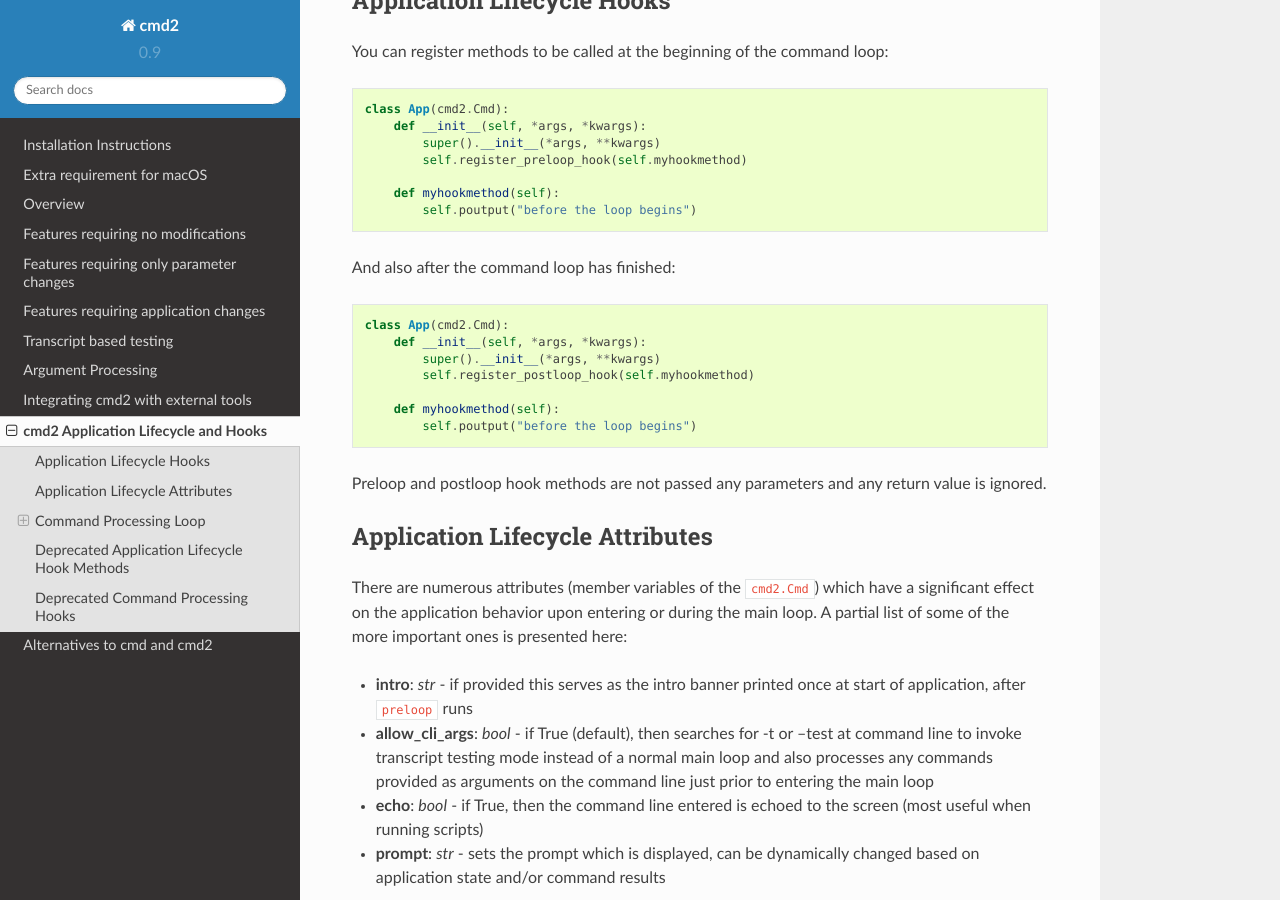
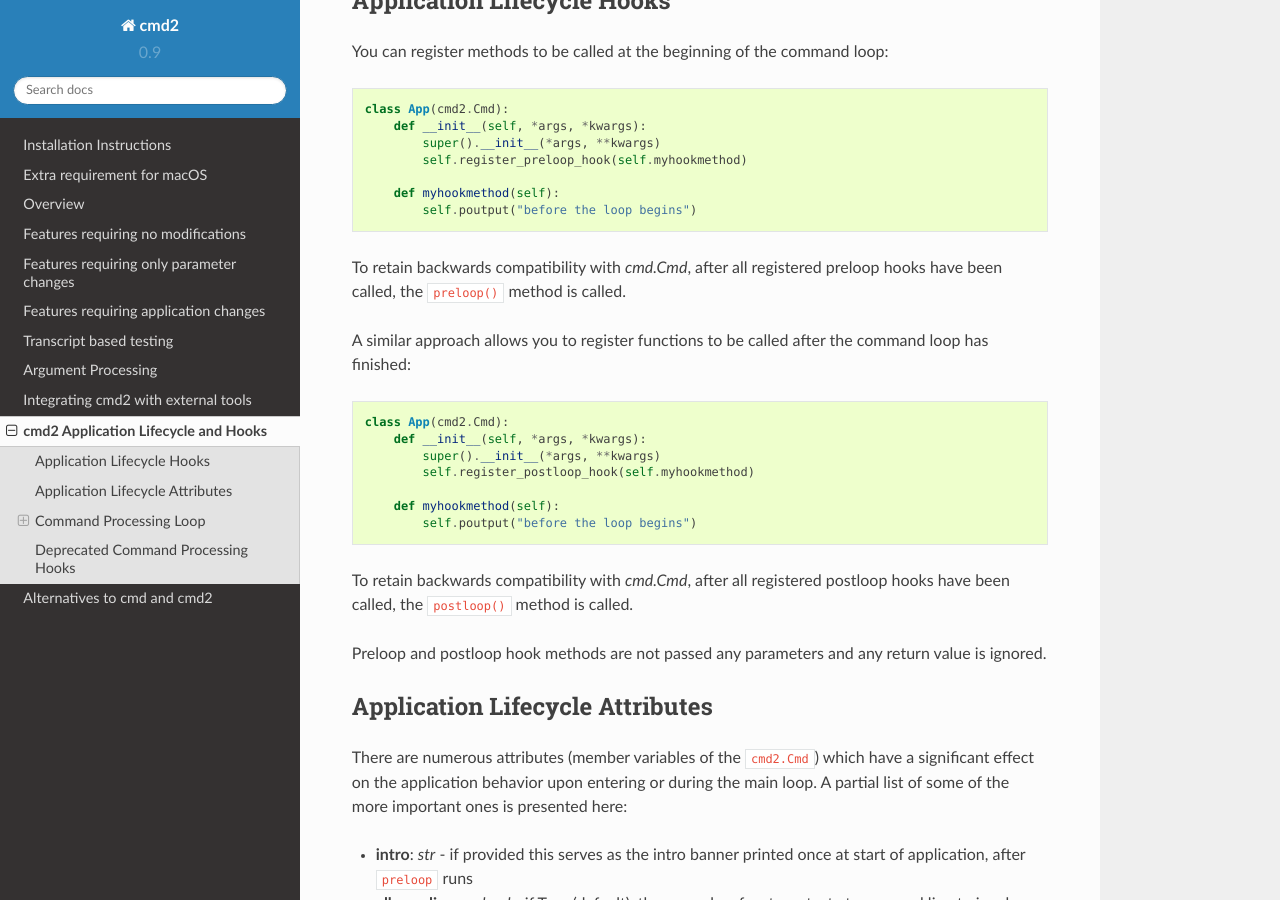
Before and after one commit to python-cmd2/cmd2, a Sphinx documentation site: the page built from docs/hooks.rst, in a window 1280 px wide and 900 px high, scrolled down 463 px. Built offline with Sphinx 7.4.7 and the Read the Docs theme 2.0.0, drawn with Linux system fonts in a browser that asks for light colours; some of the changed text lies outside the part shown.

Commit message:
preloop() and postloop() should not have been shown as deprecated

```diff
--- a/docs/hooks.rst
+++ b/docs/hooks.rst
@@ -30,7 +30,11 @@
         def myhookmethod(self):
             self.poutput("before the loop begins")
 
-And also after the command loop has finished::
+To retain backwards compatibility with `cmd.Cmd`, after all registered preloop
+hooks have been called, the ``preloop()`` method is called.
+
+A similar approach allows you to register functions to be called after the
+command loop has finished::
 
     class App(cmd2.Cmd):
         def __init__(self, *args, *kwargs):
@@ -39,6 +43,9 @@
 
         def myhookmethod(self):
             self.poutput("before the loop begins")
+
+To retain backwards compatibility with `cmd.Cmd`, after all registered postloop
+hooks have been called, the ``postloop()`` method is called.
 
 Preloop and postloop hook methods are not passed any parameters and any return
 value is ignored.
@@ -298,15 +305,6 @@
 ``True``, then the exception will be rendered, and the application will
 terminate.
 
-Deprecated Application Lifecycle Hook Methods
----------------------------------------------
-
-The ``preloop`` and ``postloop`` methods run before and after the main loop, respectively.
-
-.. automethod:: cmd2.cmd2.Cmd.preloop
-
-.. automethod:: cmd2.cmd2.Cmd.postloop
-
 Deprecated Command Processing Hooks
 -----------------------------------
 
```
